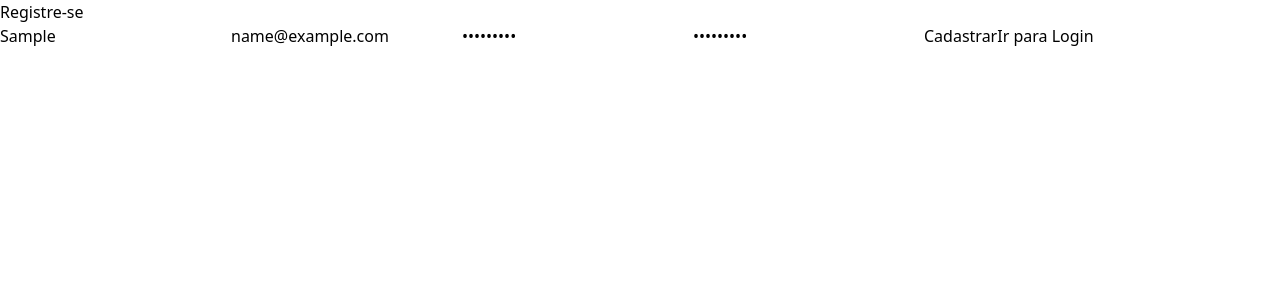
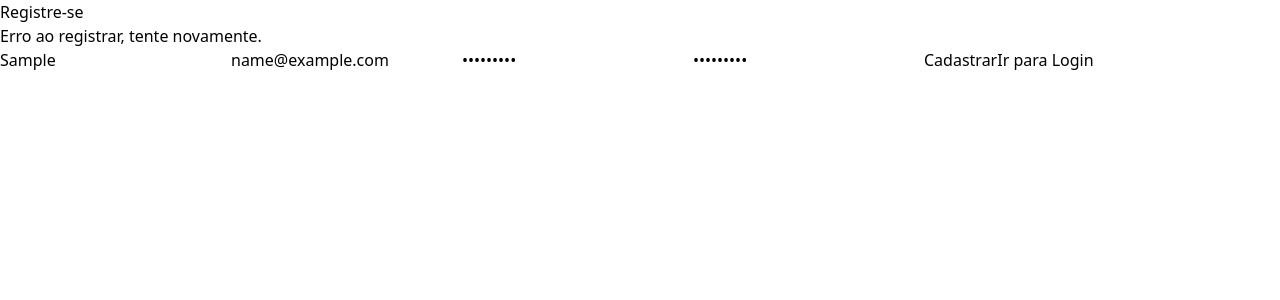
Before and after one commit to GabrielD3Vsilva/cashController-with-backend, a React (Vite) app in the folder Front End/: page / in a window 1280 px wide. Both pictures are taken after typing "Sample", "name@example.com", "Sample123", "Sample123" into the empty fields and a click on the input "Cadastrar". Shown: the top 300 px of the page. Built offline with nearby package versions, Linux system fonts and the light colour scheme; no server answers.

Commit message:
insert messages
criação de mensagem para caso usuário não se registre com sucesso ou não se conecte com sucesso.

```diff
--- a/Front End/src/Components/Forms/Login.jsx
+++ b/Front End/src/Components/Forms/Login.jsx
@@ -6,6 +6,7 @@ import { useNavigate } from "react-router-dom";
 function Login ( ) {
     const [email, setEmail] = useState( );
     const [password, setPassword] = useState( );
+    const [error, setError] = useState( );
     const navigate = useNavigate( );
 
     const handleLogin = async (e) => {
@@ -21,7 +22,10 @@ function Login ( ) {
                 console.log(response.data);
                 navigate('/home', {state: email});
             }
-        ).catch((error)=>console.log('houve um erro:', error))
+        ).catch((error)=>{
+            console.log('houve um erro:', error)
+            setError(true);
+        })
     }
 
 
@@ -29,7 +33,7 @@ function Login ( ) {
         <div className="bg-blue-950 h-screen w-screen ">
             <section className="pt-10 flex flex-col gap-10">
                 <h1 className="text-center text-white text-3xl font-semibold ">Login</h1>
-
+                {error?<h2 className="text-center text-xl text-white">Usuário não encontrado</h2>:<></>}
                 <form className="justify-center flex" onSubmit={(e)=>handleLogin(e)}>
                     <section className=" flex w-1/2 md:w-1/4 flex-col gap-2">
 
--- a/Front End/src/Components/Forms/RegisterUser.jsx
+++ b/Front End/src/Components/Forms/RegisterUser.jsx
@@ -8,6 +8,7 @@ function RegisterUser ( ) {
     const [email, setEmail] = useState( );
     const [password, setPassword] = useState( );
     const [confirmPassword, setConfirmPassword] = useState( );
+    const [error, setError] = useState( );
     const navigate = useNavigate( );
 
     const handleRegisterSubmit = async (e) => {
@@ -24,6 +25,7 @@ function RegisterUser ( ) {
         )
         .catch((error)=>{
             console.log(`ops houve um erro ${error}`);
+            setError(true);
         })
     }
 
@@ -31,6 +33,8 @@ function RegisterUser ( ) {
         <div className="bg-blue-950 h-screen w-screen ">
             <section className="pt-10 flex flex-col gap-10">
                 <h1 className="text-center text-white text-3xl font-semibold ">Registre-se</h1>
+
+                {error?<h2 className='text-center text-xl text-white'>Erro ao registrar, tente novamente.</h2>:<></>}
 
                 <form className="justify-center flex" onSubmit={(e)=>handleRegisterSubmit(e)}>
                     <section className=" flex w-1/2 md:w-1/4 flex-col gap-2">
```
